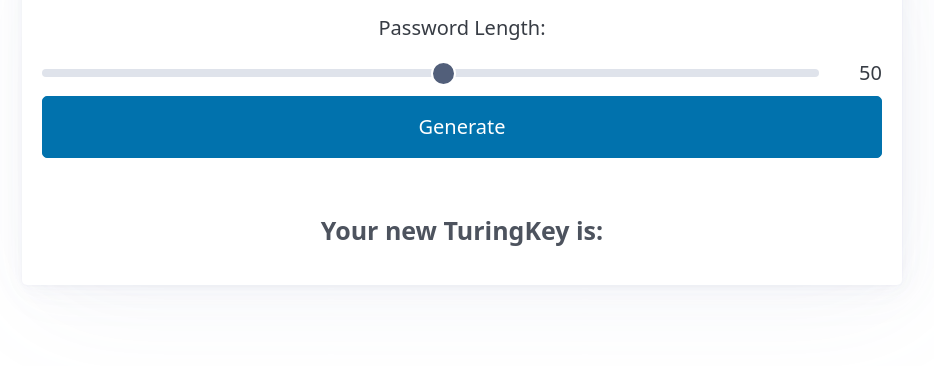
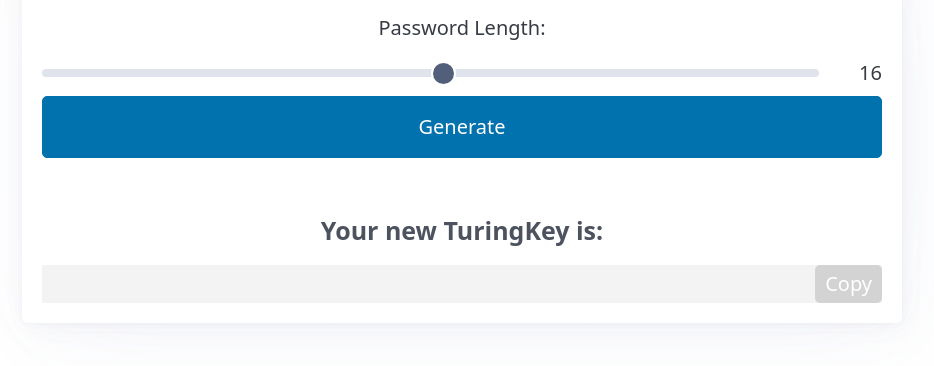
Before and after one commit to carolinnemelo/first-fullstack-app, a website with bundled scripts: page frontend/index.html in a window 1280 px wide. Shown: the part 312-678 px from the top of the page, without its empty margins (178-1112 px from the left). Built offline with nearby package versions, Linux system fonts and the light colour scheme.

Commit message:
add copy button to use with clipboard api

```diff
--- a/frontend/index.html
+++ b/frontend/index.html
@@ -21,14 +21,17 @@
             <label for="amountOfCharacters">Password Length:</label>
             <div style="display: flex; gap: 2rem; align-items: center;">
                 <input style="padding-top: 1rem;" type="range" name="Amount of characters" id="amountOfCharacters" min="1" max="30" />
-                <span style="line-height: 100%;" id="rangeValue">50</span>
+                <span style="line-height: 100%;" id="rangeValue">16</span>
             </div>
 
           </div>
           <input type="submit" value="Generate" />
         </form>
         <h4>Your new TuringKey is:</h4>
-        <p id="displayKey"></p>
+        <div style="background-color: #f3f3f3;display: flex; gap: 2rem; align-items: center; justify-content: center;">
+            <p style="width: 100%;" id="displayKey"></p>
+            <button style="padding: .2rem .5rem; background-color: lightgray; border: none;" id="copyButton">Copy</button>
+        </div>
       </article>
     </main>
   </body>
--- a/frontend/src/index.ts
+++ b/frontend/src/index.ts
@@ -29,4 +29,4 @@
 amountOfCharsElement.addEventListener("input", (event) => {
     const amountOfChars = amountOfCharsElement.value;
     rangeValueElement.textContent = amountOfChars;
-  });
+});
```
